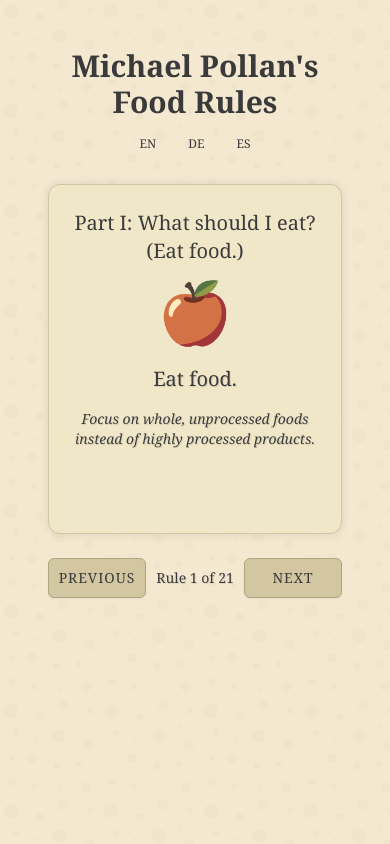
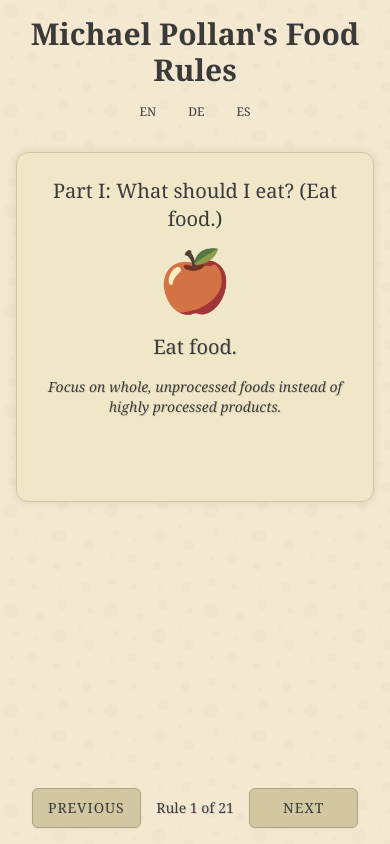
Before and after one commit to manuelpastorringuelet/food-rules, a Next.js app: page / in a window 390 px wide. Built offline with nearby package versions, Linux system fonts and the light colour scheme.

Commit message:
style: improve layout and responsiveness
- Add full viewport height and overflow handling to html and body
- Adjust main container layout for better responsiveness
- Implement scrollable content area with fixed navigation
- Refactor FoodRules component for improved structure

```diff
--- a/src/app/globals.css
+++ b/src/app/globals.css
@@ -8,6 +8,13 @@
   --card-bg: #f0e6c8;
   --button-bg: #d3c7a2;
   --button-text: #3a3a3a;
+}
+
+html, body {
+  height: 100dvh;
+  margin: 0;
+  padding: 0;
+  overflow: hidden;
 }
 
 body {
--- a/src/app/page.tsx
+++ b/src/app/page.tsx
@@ -2,7 +2,7 @@
 
 export default function Home() {
   return (
-    <div className="min-h-screen p-8 pb-20 gap-16 sm:p-20">
+    <div className="h-[100dvh] w-full overflow-hidden">
       <FoodRules />
     </div>
   );
--- a/src/components/FoodRules.tsx
+++ b/src/components/FoodRules.tsx
@@ -54,6 +54,8 @@
   };
 
   return (
+    <div className="flex flex-col h-[100dvh] max-h-[100dvh] overflow-hidden">
+      <div className="flex-grow overflow-auto">
         <div className="container mx-auto p-4 max-w-xl">
           <div className="mb-6 text-center">
             <h1 className="text-3xl font-bold font-serif mb-2">{t.title}</h1>
@@ -86,8 +88,11 @@
               </p>
             </CardContent>
           </Card>
+        </div>
+      </div>
 
-      <div className="flex justify-between mt-4">
+      <div className="w-full bg-background py-4">
+        <div className="container mx-auto max-w-xl flex justify-between items-center">
           <Button
             variant="outline"
             size="lg"
@@ -109,6 +114,7 @@
           </Button>
         </div>
       </div>
+    </div>
   );
 };
 
```
Lines whose indentation alone changed are shown as unchanged.
